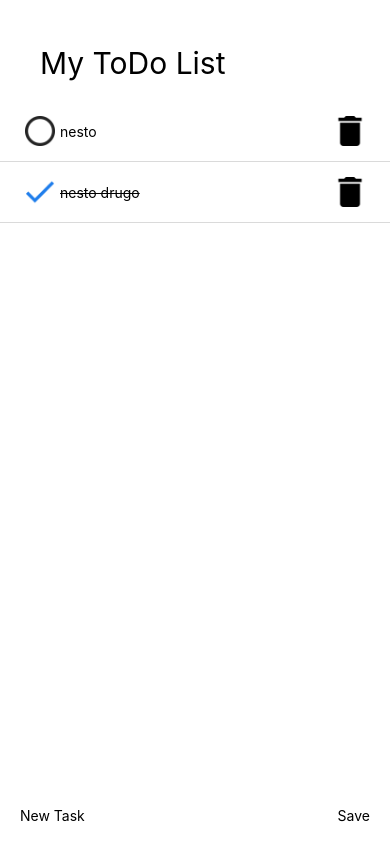
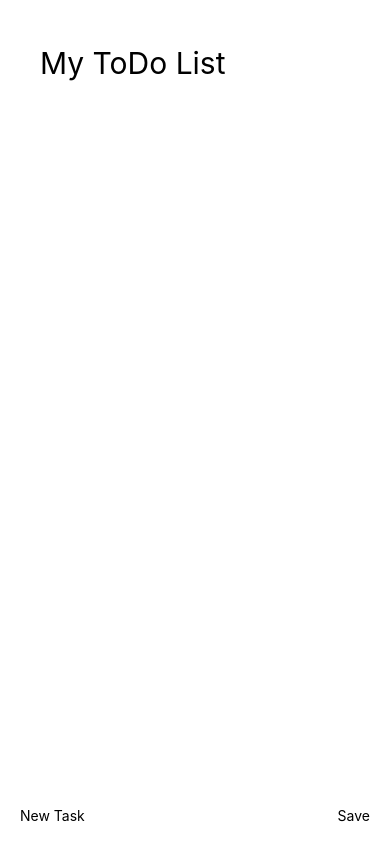
Before and after one commit to gorangajic/ReactNativeTodo, a React Native app: screen / in a window 390 px wide. Built offline with nearby package versions, Linux system fonts and the light colour scheme.

Commit message:
clear default list

```diff
--- a/App.js
+++ b/App.js
@@ -38,13 +38,7 @@ export default class App extends React.Component {
   constructor(props) {
     super(props);
     this.state = {
-      list: [{
-        text: 'nesto',
-        done: false,
-      }, {
-        text: 'nesto drugo',
-        done: true,
-      }],
+      list: [],
       input: '',
     };
     this.addItem = this.addItem.bind(this);
```
